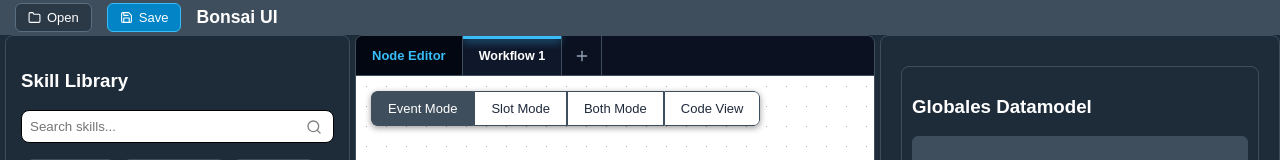
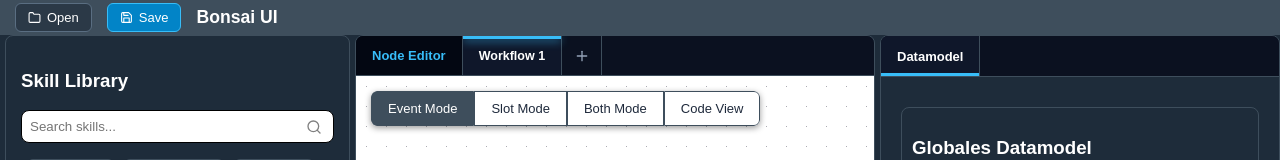
Before and after one commit to CentralLabFacilities/bonsai, a React (Vite) app in the folder bonsai_scxml_ui/: page / in a window 1280 px wide. Shown: the top 160 px of the page. Built offline with nearby package versions, Linux system fonts and the light colour scheme; no server answers.

Commit message:
skill details and datamodel displayed in tabs

```diff
--- a/bonsai_scxml_ui/src/App.css
+++ b/bonsai_scxml_ui/src/App.css
@@ -1592,3 +1592,84 @@
   background-color: #7e22ce;
   border-color: #c084fc;
 }
+
+
+/* ==========================================================================
+   RIGHT SIDEBAR: DATAMODEL / DETAILS TOP-LEVEL TABS
+   ========================================================================== */
+
+.right-panel-shell {
+  display: flex;
+  flex-direction: column;
+  min-width: 0;
+  min-height: 0;
+  overflow: hidden;
+  background-color: var(--sidebar-background);
+  border: 1px solid var(--secondary-color);
+  border-radius: 8px;
+}
+
+.right-panel-tabs {
+  display: flex;
+  flex-shrink: 0;
+  height: 40px;
+  min-height: 40px;
+  background-color: #0b1120;
+  border-bottom: 1px solid var(--secondary-color);
+  overflow: hidden;
+}
+
+.right-panel-tab {
+  position: relative;
+  display: flex;
+  align-items: center;
+  padding: 0 16px;
+  border: none;
+  border-right: 1px solid var(--secondary-color);
+  background-color: transparent;
+  color: #94a3b8;
+  font: inherit;
+  font-size: 13px;
+  cursor: pointer;
+  transition:
+          background-color 0.15s ease,
+          color 0.15s ease;
+}
+
+.right-panel-tab:hover {
+  background-color: #1e293b;
+  color: #ffffff;
+}
+
+.right-panel-tab.active {
+  background-color: #0f172a;
+  color: #ffffff;
+  font-weight: 700;
+}
+
+.right-panel-tab.active::after {
+  content: "";
+  position: absolute;
+  left: 0;
+  right: 0;
+  bottom: 0;
+  height: 3px;
+  background-color: #38bdf8;
+}
+
+.right-panel-content {
+  flex: 1;
+  min-height: 0;
+  overflow: hidden;
+}
+
+.right-panel-content > .workflow-panel,
+.right-panel-content > .details-panel {
+  width: 100%;
+  height: 100%;
+  min-height: 0;
+  box-sizing: border-box;
+  border: none;
+  border-radius: 0;
+  background-color: transparent;
+}
--- a/bonsai_scxml_ui/src/App.jsx
+++ b/bonsai_scxml_ui/src/App.jsx
@@ -76,6 +76,7 @@ function AppContent() {
     const [activeMode, setActiveMode] = useState("event");
     const [selectedNodeId, setSelectedNodeId] = useState(null);
     const [activeTab, setActiveTab] = useState("allgemein");
+    const [rightPanelTab, setRightPanelTab] = useState("datamodel");
 
     const [isDraggingNode, setIsDraggingNode] = useState(false);
     const [isOverTrash, setIsOverTrash] = useState(false);
@@ -96,6 +97,12 @@ function AppContent() {
         initialTargetId: null,
         candidateTransitions: [],
     });
+
+    useEffect(() => {
+        if (!selectedNodeId) {
+            setRightPanelTab("datamodel");
+        }
+    }, [selectedNodeId]);
 
     const { screenToFlowPosition, fitView } = useReactFlow();
 
@@ -1393,8 +1400,14 @@ function AppContent() {
                                     onConnect={onConnect}
                                     onEdgeDoubleClick={onEdgeDoubleClick}
                                     nodeTypes={nodeTypes}
-                                    onNodeClick={(_, n) => setSelectedNodeId(n.id)}
-                                    onPaneClick={() => setSelectedNodeId(null)}
+                                    onNodeClick={(_, n) => {
+                                        setSelectedNodeId(n.id);
+                                        setRightPanelTab("details");
+                                    }}
+                                    onPaneClick={() => {
+                                        setSelectedNodeId(null);
+                                        setRightPanelTab("datamodel");
+                                    }}
                                     multiSelectionKeyCode={["Control", "Meta"]}
                                     selectionKeyCode={["Control", "Meta"]}
                                     deleteKeyCode={["Delete"]}
@@ -1415,7 +1428,29 @@ function AppContent() {
                     </div>
                 </main>
 
-                {selectedNode === null ? (
+                <div className="right-panel-shell">
+                    <div className="right-panel-tabs">
+                        <button
+                            type="button"
+                            className={`right-panel-tab ${rightPanelTab === "datamodel" ? "active" : ""}`}
+                            onClick={() => setRightPanelTab("datamodel")}
+                        >
+                            Datamodel
+                        </button>
+
+                        {selectedNode && (
+                            <button
+                                type="button"
+                                className={`right-panel-tab ${rightPanelTab === "details" ? "active" : ""}`}
+                                onClick={() => setRightPanelTab("details")}
+                            >
+                                Details
+                            </button>
+                        )}
+                    </div>
+
+                    <div className="right-panel-content">
+                        {rightPanelTab === "datamodel" && (
                             <WorkflowPanel
                                 globalDataModel={globalDataModel}
                                 newParamId={newParamId}
@@ -1438,7 +1473,9 @@ function AppContent() {
                                     setNewParamExpr("");
                                 }}
                             />
-                ) : (
+                        )}
+
+                        {rightPanelTab === "details" && selectedNode && (
                             <DetailsPanel
                                 selectedNode={selectedNode}
                                 hasInitialNode={hasInitialNode}
@@ -1506,6 +1543,8 @@ function AppContent() {
                             />
                         )}
                     </div>
+                </div>
+            </div>
 
             <ConditionModal
                 isOpen={drawerData.isOpen}
```
Lines whose indentation alone changed are shown as unchanged.
